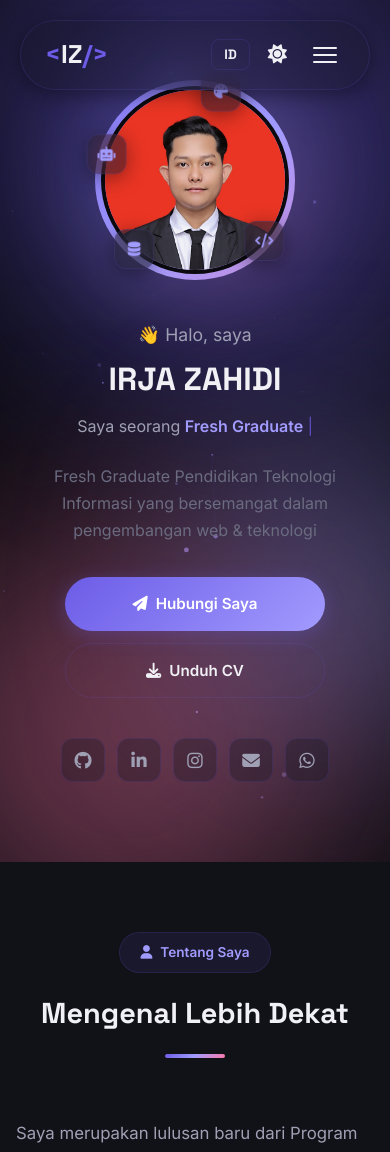
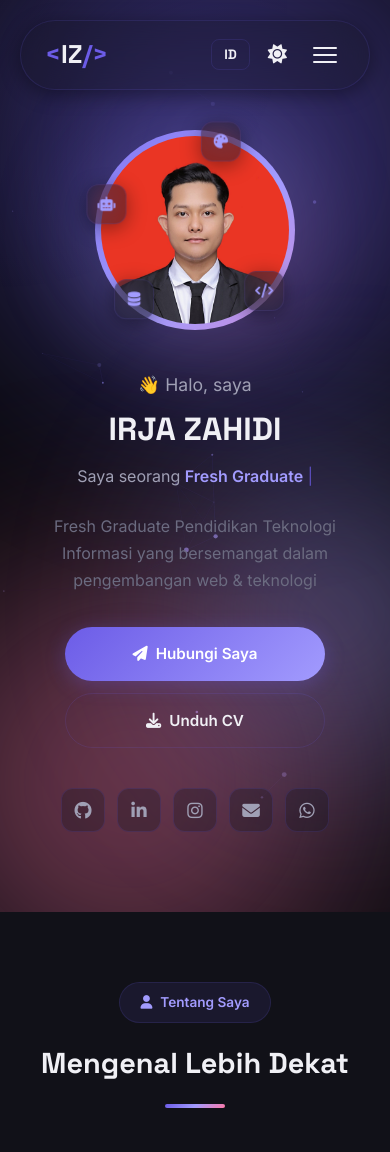
Before and after one commit to irja333/portofolio, a PHP site: page / in a window 390 px wide. Shown: the top 1152 px of the page. Run offline with PHP 8.4, Linux system fonts and the light colour scheme.

Commit message:
Add files via upload

```diff
--- a/style.css
+++ b/style.css
@@ -651,7 +651,6 @@ img {
     object-fit: cover;
     object-position: center top;
     border-radius: 50%;
-    border: 4px solid var(--bg-primary);
     display: block;
     transition: transform 0.4s ease, filter 0.4s ease;
 }
@@ -2335,7 +2334,7 @@ body.light-theme .lightbox-next {
     }
 
     .hero {
-        padding-top: 80px;
+        padding-top: 130px;
         min-height: auto;
         padding-bottom: 80px;
     }
```
